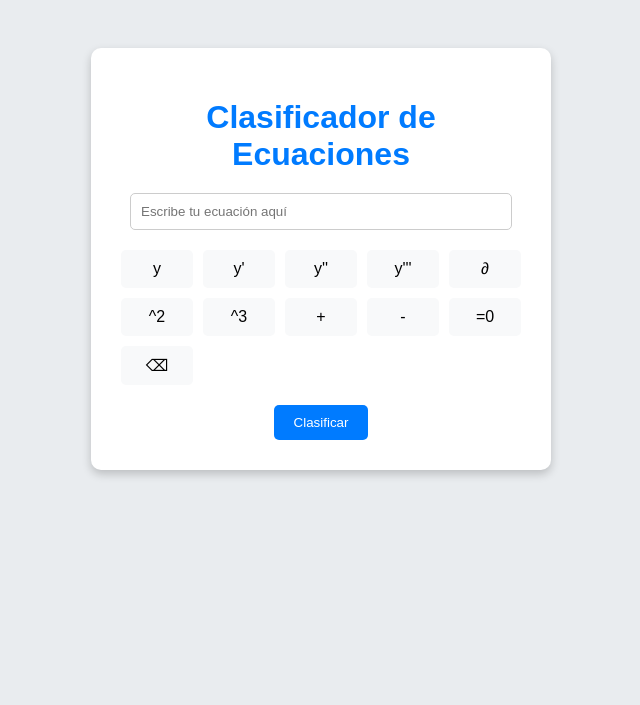
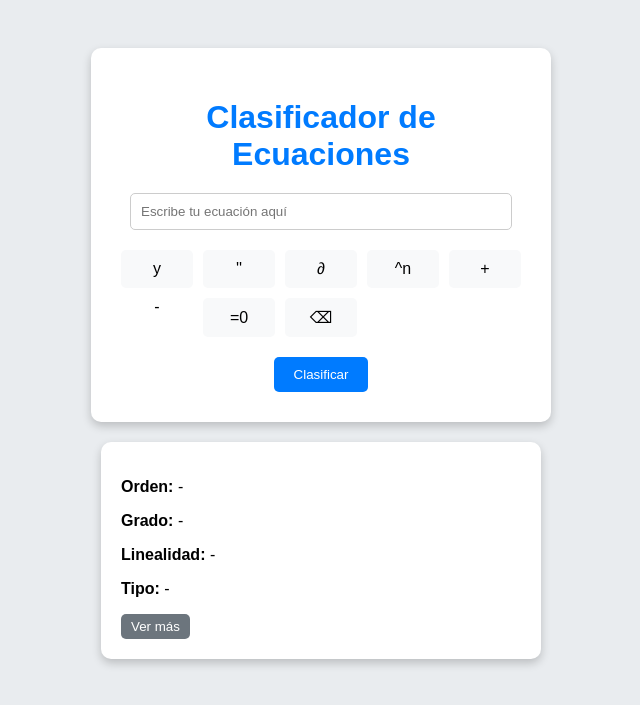
Before and after one commit to EmilyMunozR/calculadora, a Flask app: page / in a window 1280 px wide. Shown: the top 705 px of the page, without its empty margins (319-959 px from the left). Run offline with Flask 3, Linux system fonts and the light colour scheme.

Commit message:
Update index.html

```diff
--- a/templates/index.html
+++ b/templates/index.html
@@ -13,21 +13,26 @@
 
     <div id="teclado">
       <button onclick="insertar('y')">y</button>
-      <button onclick="insertar(\"y'\")">y'</button>
-      <button onclick="insertar(\"y''\")">y''</button>
-      <button onclick="insertar(\"y'''\")">y'''</button>
+      <button onclick="insertar('''')">''</button>
       <button onclick="insertar('∂')">∂</button>
-      <button onclick="insertar('^2')">^2</button>
-      <button onclick="insertar('^3')">^3</button>
-      <button onclick="insertar('+')">+</button>
+      <button onclick="insertar('^')">^n</button>
+      <button onclick="insertar('+')">+</button
       <button onclick="insertar('-')">-</button>
       <button onclick="insertar('=0')">=0</button>
       <button onclick="borrar()">⌫</button>
     </div>
 
     <button class="btn" onclick="clasificar()">Clasificar</button>
+  </div>
 
-    <div id="resultado"></div>
+  <!-- Cuadro de resultados -->
+  <div class="result-box" id="resultado">
+    <p><strong>Orden:</strong> -</p>
+    <p><strong>Grado:</strong> -</p>
+    <p><strong>Linealidad:</strong> -</p>
+    <p><strong>Tipo:</strong> -</p>
+    <button class="btn-small" onclick="toggleDetalles()">Ver más</button>
+    <div id="detalles" class="detalles oculto"></div>
   </div>
 
   <script src="{{ url_for('static', filename='script.js') }}"></script>
```
